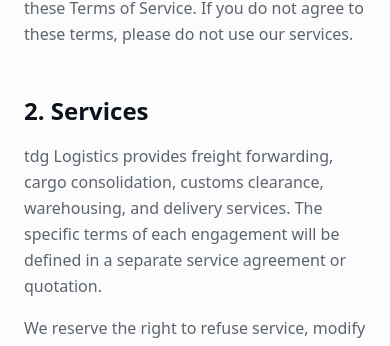
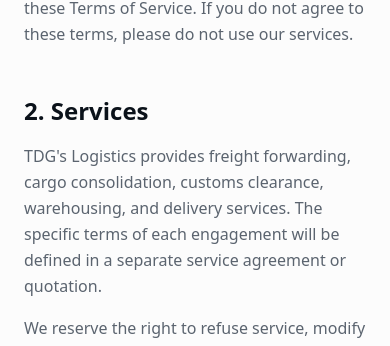
Before and after one commit to elpah/tdg-logistics, a Next.js app: page /terms-of-service in a window 390 px wide. Shown: the part 933-1279 px from the top of the page. Built offline with nearby package versions, Linux system fonts and the light colour scheme.

Commit message:
saving changes

```diff
--- a/app/about/page.tsx
+++ b/app/about/page.tsx
@@ -4,13 +4,7 @@
 import HeroSection from "@/components/shared/HeroSection";
 import FeatureCard from "@/components/about/FeatureCard";
 import SectionHeader from "@/components/shared/SectionHeader";
-
-const stats = [
-  { value: "15+", label: "Years Experience" },
-  { value: "50+", label: "Countries Served" },
-  { value: "10K+", label: "Shipments Delivered" },
-  { value: "98%", label: "Customer Satisfaction" },
-];
+import Stats from "@/components/about/Stats";
 
 const values = [
   {
@@ -62,16 +56,6 @@
   },
 ];
 
-function StatCard({ value, label }: { value: string; label: string }) {
-  return (
-    <div className="text-center">
-      <p className="text-4xl font-bold text-foreground md:text-5xl">{value}</p>
-
-      <p className="mt-2 text-primary">{label}</p>
-    </div>
-  );
-}
-
 function GalleryImage({ src, alt }: { src: string; alt: string }) {
   return (
     <div className="group relative h-48 overflow-hidden rounded-xl md:h-64">
@@ -92,26 +76,14 @@
       <HeroSection
         header="About Us"
         title="Your Partner in Global Logistics"
-        paragraph="TDG Shipping & Logistics was founded with a simple mission: to make
+        paragraph="TDG's Shipping & Logistics was founded with a simple mission: to make
         global shipping accessible, reliable, and stress-free for businesses
         of all sizes."
         image="https://res.cloudinary.com/dvwpuenzk/image/upload/v1780969712/about_uyq8wo.avif"
       />
 
       {/* Stats */}
-      <section className="bg-secondary px-6 py-16 lg:px-8">
-        <div className="mx-auto max-w-7xl">
-          <div className="grid grid-cols-2 gap-8 lg:grid-cols-4">
-            {stats.map((stat) => (
-              <StatCard
-                key={stat.label}
-                value={stat.value}
-                label={stat.label}
-              />
-            ))}
-          </div>
-        </div>
-      </section>
+      <Stats />
 
       {/* Story */}
       <section className="px-6 py-20 lg:px-8">
--- a/app/layout.tsx
+++ b/app/layout.tsx
@@ -15,7 +15,7 @@
 // });
 
 export const metadata: Metadata = {
-  title: "TDG Logistics",
+  title: "TDG's Logistics",
   description: "Logistics Company",
 };
 
--- a/app/terms-of-service/page.tsx
+++ b/app/terms-of-service/page.tsx
@@ -10,7 +10,7 @@
   {
     title: "2. Services",
     body: [
-      "tdg Logistics provides freight forwarding, cargo consolidation, customs clearance, warehousing, and delivery services. The specific terms of each engagement will be defined in a separate service agreement or quotation.",
+      "TDG's Logistics provides freight forwarding, cargo consolidation, customs clearance, warehousing, and delivery services. The specific terms of each engagement will be defined in a separate service agreement or quotation.",
       "We reserve the right to refuse service, modify our offerings, or discontinue services at our discretion.",
     ],
   },
@@ -50,19 +50,19 @@
   {
     title: "8. Intellectual Property",
     body: [
-      "All content on our website, including text, graphics, logos, and images, is the property of tdg Logistics and protected by intellectual property laws. You may not use our content without prior written permission.",
+      "All content on our website, including text, graphics, logos, and images, is the property of TDG's Logistics and protected by intellectual property laws. You may not use our content without prior written permission.",
     ],
   },
   {
     title: "9. Governing Law",
     body: [
-      "These Terms of Service are governed by the laws of the jurisdiction in which tdg Logistics operates. Any disputes shall be resolved in the courts of that jurisdiction.",
+      "These Terms of Service are governed by the laws of the jurisdiction in which TDG's Logistics operates. Any disputes shall be resolved in the courts of that jurisdiction.",
     ],
   },
   {
     title: "10. Contact Us",
     body: [
-      "If you have any questions about these Terms of Service, please contact us at hello@tdglogistics.com or +1 (555) 123-4567.",
+      "If you have any questions about these Terms of Service, please contact us at hello@tdgslogistics.com or +1 (555) 123-4567.",
     ],
   },
 ];
--- a/components/Footer.tsx
+++ b/components/Footer.tsx
@@ -69,7 +69,7 @@
               </div>
 
               <div>
-                <p className="font-semibold">TDG Logistics</p>
+                <p className="font-semibold">TDG's Logistics</p>
                 <p className="text-xs text-primary-foreground/70">
                   Shipping & Freight Solutions
                 </p>
@@ -129,7 +129,7 @@
         {/* Bottom */}
         <div className="mt-12 flex flex-col gap-4 border-t border-primary-foreground/10 pt-8 sm:flex-row sm:items-center sm:justify-between">
           <p className="text-sm text-primary-foreground/60">
-            © {new Date().getFullYear()} TDG Logistics. All rights reserved.
+            © {new Date().getFullYear()} TDG's Logistics. All rights reserved.
           </p>
 
           <div className="flex gap-6">
--- a/components/Navbar.tsx
+++ b/components/Navbar.tsx
@@ -34,7 +34,7 @@
               </span>
 
               <span className="hidden font-semibold tracking-tight md:block">
-                TDG Shipping & Logistics
+                TDG's Shipping & Logistics
               </span>
             </div>
           </Link>
--- /dev/null
+++ b/components/about/Stats.tsx
@@ -0,0 +1,31 @@
+const StatCard = ({ value, label }: { value: string; label: string }) => {
+  return (
+    <div className="text-center">
+      <p className="text-4xl font-bold text-foreground md:text-5xl">{value}</p>
+
+      <p className="mt-2 text-primary">{label}</p>
+    </div>
+  );
+};
+
+const Stats = () => {
+  const stats = [
+    { value: "15+", label: "Years Experience" },
+    { value: "50+", label: "Countries Served" },
+    { value: "10K+", label: "Shipments Delivered" },
+    { value: "98%", label: "Customer Satisfaction" },
+  ];
+  return (
+    <section className="bg-secondary px-6 py-16 lg:px-8">
+      <div className="mx-auto max-w-7xl">
+        <div className="grid grid-cols-2 gap-8 lg:grid-cols-4">
+          {stats.map((stat) => (
+            <StatCard key={stat.label} value={stat.value} label={stat.label} />
+          ))}
+        </div>
+      </div>
+    </section>
+  );
+};
+
+export default Stats;
```
